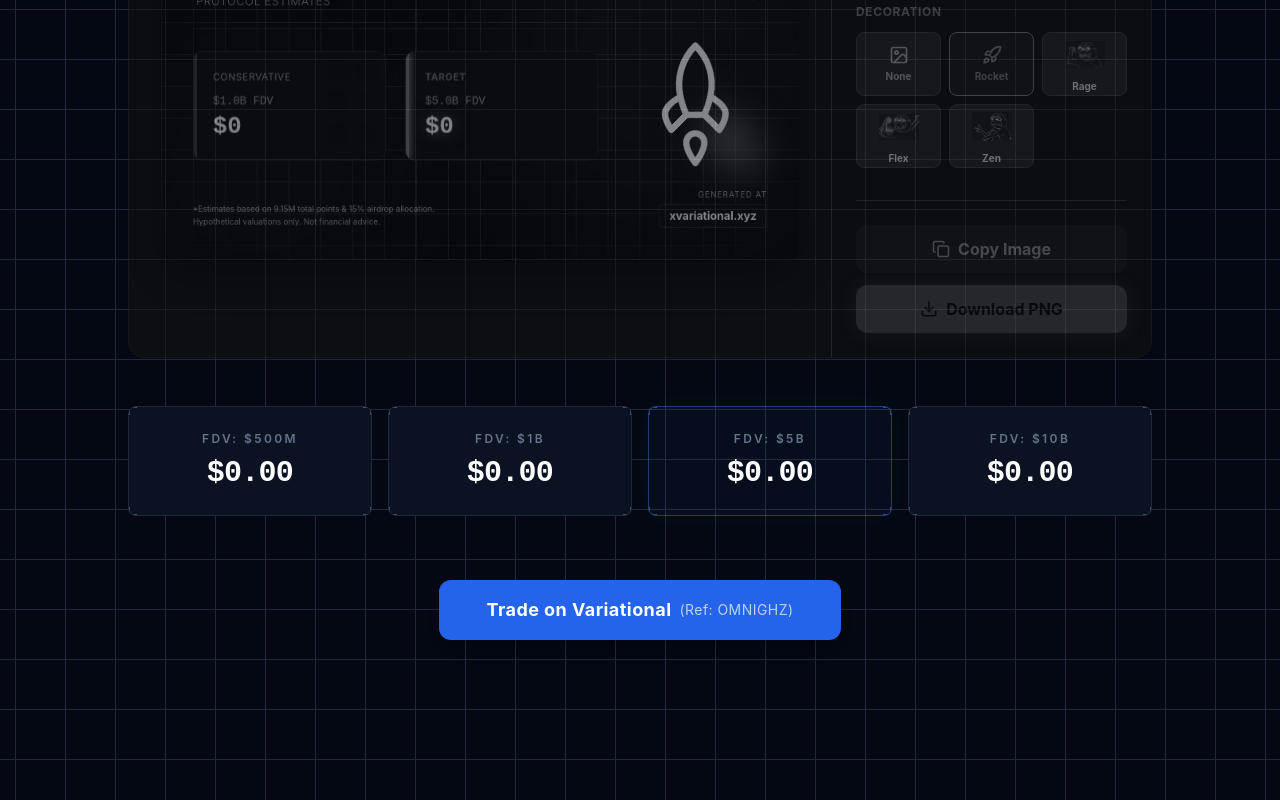
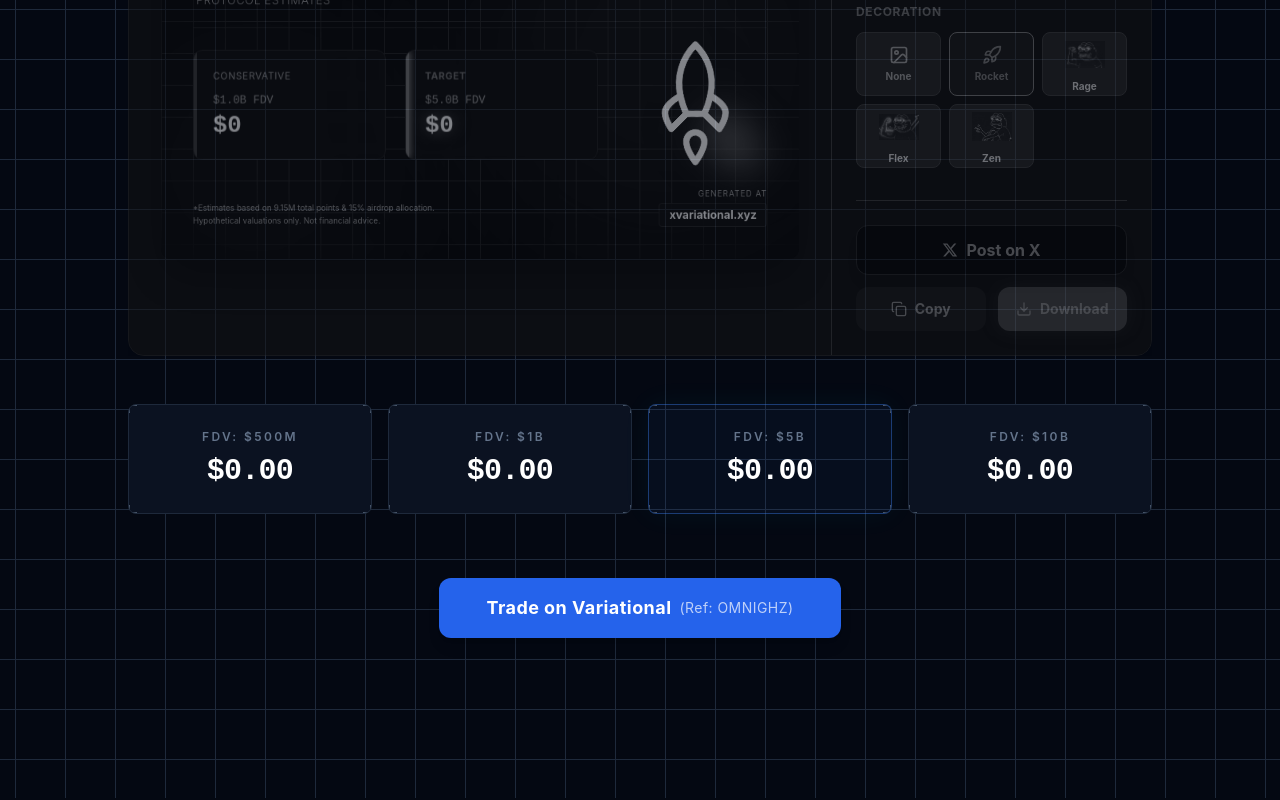
Before and after one commit to i-ghz/xvariational, a React (Vite) app: page / in a window 1280 px wide. Shown: the part 841-1641 px from the top of the page. Built offline with nearby package versions, Linux system fonts and the light colour scheme.

Commit message:
Add Tweet button functionality

```diff
--- a/src/components/ShareEditor.jsx
+++ b/src/components/ShareEditor.jsx
@@ -55,6 +55,23 @@ export function ShareEditor({ userPoints, valueAt1B, valueAt5B }) {
                 console.error('Failed to copy', err)
             }
         }
+    }
+
+    const handleTweet = () => {
+        const formattedPoints = new Intl.NumberFormat('en-US').format(userPoints)
+        const formattedValue = new Intl.NumberFormat('en-US', { style: 'currency', currency: 'USD', maximumFractionDigits: 0 }).format(valueAt5B)
+
+        const text = `I'm estimating my Variational Airdrop! 🪂
+
+Points: ${formattedPoints}
+Est. Value: ${formattedValue}
+
+Check yours at: xvariational.xyz @Variational
+
+gVar`
+
+        const url = `https://twitter.com/intent/tweet?text=${encodeURIComponent(text)}`
+        window.open(url, '_blank')
     }
 
     // Auto-scale logic
@@ -193,25 +210,41 @@ export function ShareEditor({ userPoints, valueAt1B, valueAt5B }) {
 
                     <div className="mt-8 pt-6 border-t border-slate-700 space-y-3">
                         <button
+                            onClick={handleTweet}
+                            disabled={!isVisible}
+                            className={clsx("w-full py-3 rounded-xl flex items-center justify-center gap-2 transition-all font-bold mb-2",
+                                "bg-black text-white border border-slate-700 hover:bg-slate-900 shadow-lg",
+                                !isVisible && "opacity-50 cursor-not-allowed"
+                            )}
+                        >
+                            <svg viewBox="0 0 24 24" className="w-4 h-4 fill-current" aria-hidden="true">
+                                <path d="M18.244 2.25h3.308l-7.227 8.26 8.502 11.24H16.17l-5.214-6.817L4.99 21.75H1.68l7.73-8.835L1.254 2.25H8.08l4.713 6.231zm-1.161 17.52h1.833L7.084 4.126H5.117z" />
+                            </svg>
+                            Post on X
+                        </button>
+
+                        <div className="grid grid-cols-2 gap-3">
+                            <button
                                 onClick={handleCopy}
                                 disabled={!isVisible}
-                            className={clsx("w-full py-3 rounded-xl flex items-center justify-center gap-2 transition-all font-bold",
+                                className={clsx("w-full py-3 rounded-xl flex items-center justify-center gap-2 transition-all font-bold font-sans text-sm",
                                     copied ? "bg-green-500 text-white" : "bg-slate-800 text-white hover:bg-slate-700",
                                     !isVisible && "opacity-50 cursor-not-allowed"
                                 )}
                             >
-                            {copied ? <CheckCircle2 size={18} /> : <Copy size={18} />}
-                            {copied ? "Copied!" : "Copy Image"}
+                                {copied ? <CheckCircle2 size={16} /> : <Copy size={16} />}
+                                {copied ? "Copied!" : "Copy"}
                             </button>
 
                             <button
                                 onClick={handleDownload}
                                 disabled={!isVisible}
-                            className="w-full bg-var-cyan hover:bg-cyan-400 text-black font-bold py-3 rounded-xl flex items-center justify-center gap-2 transition-colors disabled:opacity-50 disabled:cursor-not-allowed shadow-[0_0_20px_rgba(0,240,255,0.3)] hover:shadow-[0_0_30px_rgba(0,240,255,0.5)]"
+                                className="w-full bg-var-cyan hover:bg-blue-400 text-white font-bold py-3 rounded-xl flex items-center justify-center gap-2 transition-colors disabled:opacity-50 disabled:cursor-not-allowed shadow-[0_0_20px_rgba(59,130,246,0.3)] hover:shadow-[0_0_30px_rgba(59,130,246,0.5)] text-sm"
                             >
-                            <Download size={18} />
-                            Download PNG
+                                <Download size={16} />
+                                Download
                             </button>
+                        </div>
                     </div>
                 </div>
             </div>
```
Lines whose indentation alone changed are shown as unchanged.
